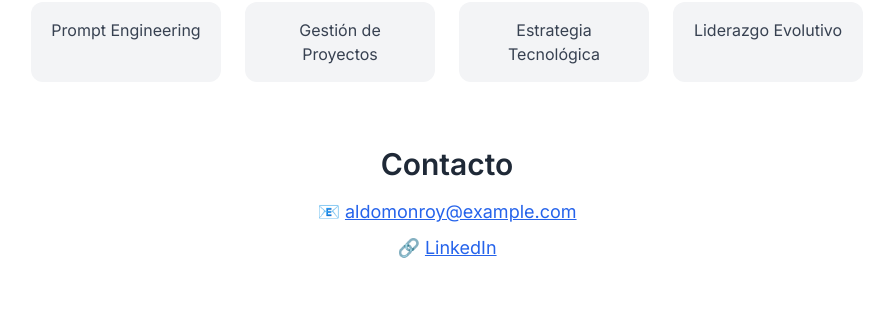
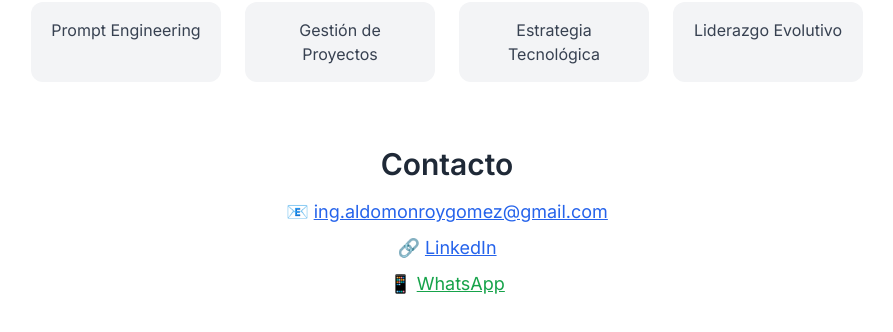
Before and after one commit to aldomonroy/aldomonroyg, a plain HTML site: page index.html in a window 1280 px wide. Shown: the part 642-974 px from the top of the page, without its empty margins (193-1086 px from the left). Drawn offline with nearby package versions, Linux system fonts and the light colour scheme.

Commit message:
Update index.html

```diff
--- a/index.html
+++ b/index.html
@@ -66,9 +66,10 @@
     <!-- Contacto -->
     <section class="py-8 text-center">
       <h2 class="text-3xl font-semibold mb-4">Contacto</h2>
-      <p class="text-lg text-gray-600">📧 <a href="mailto:aldomonroy@example.com" class="text-blue-600 underline hover:text-blue-800">aldomonroy@example.com</a></p>
+      <p class="text-lg text-gray-600">📧 <a href="mailto:ing.aldomonroygomez@gmail.com" class="text-blue-600 underline hover:text-blue-800">ing.aldomonroygomez@gmail.com</a></p>
       <p class="text-lg text-gray-600 mt-2">🔗 <a href="https://www.linkedin.com/in/aldo-monroy-a15a8529a/" class="text-blue-600 underline hover:text-blue-800" target="_blank">LinkedIn</a></p>
-    </section>
+      <p class="text-lg text-gray-600 mt-2">📱 <a href="https://wa.me/525535527312" class="text-green-600 underline hover:text-green-800" target="_blank">WhatsApp</a></p>
+</section>
 
   </div>
 
```
